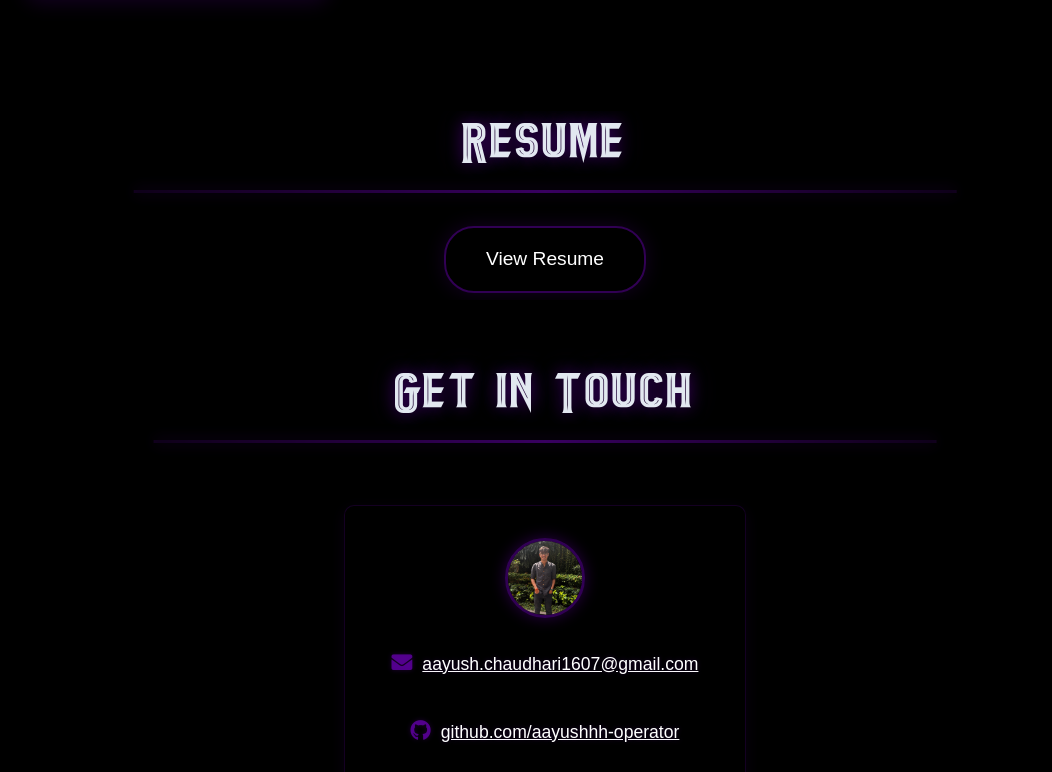
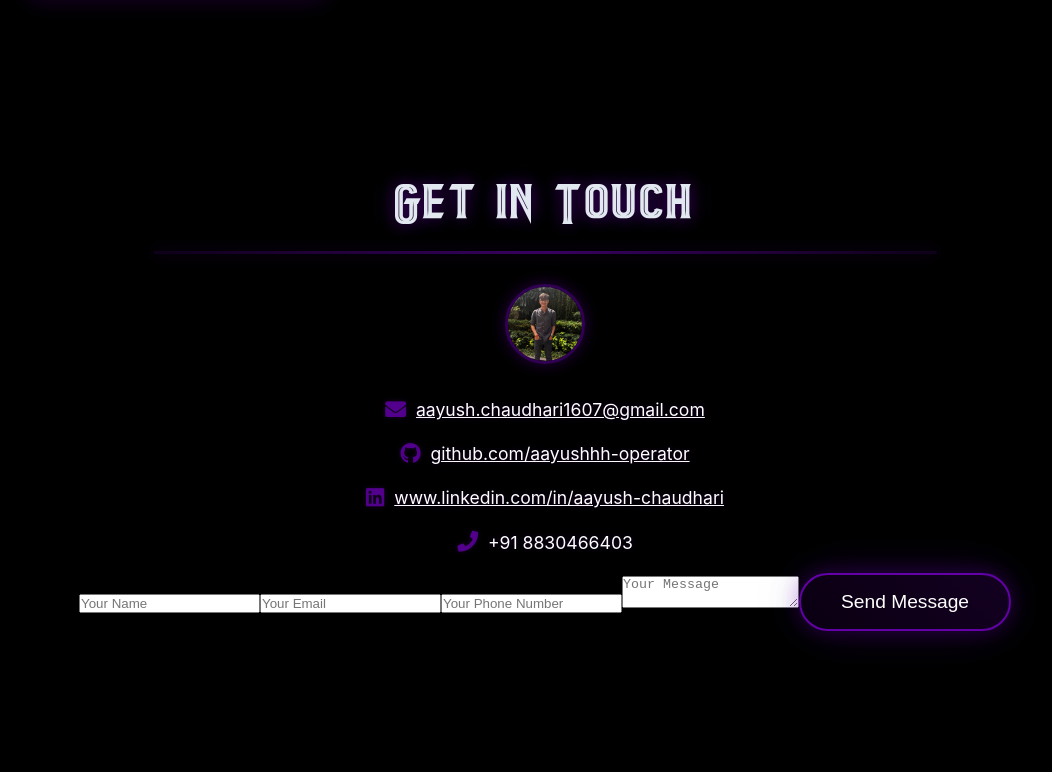
Before and after one commit to aayushhh-operator/Portfolio, a React (Create React App) app: page / in a window 1280 px wide. Shown: the part 5808-6580 px from the top of the page, without its empty margins (95-1147 px from the left). Built offline with nearby package versions, Linux system fonts and the light colour scheme.

Commit message:
Update App.js

```diff
--- a/src/App.js
+++ b/src/App.js
@@ -3,6 +3,7 @@ import './App.css';
 import DecryptedText from './components/DecryptedText';
 import CustomCursor from './components/CustomCursor';
 import ShinyText from './components/ShinyText';
+import emailjs from '@emailjs/browser';
 
 function App() {
   const [animationKey, setAnimationKey] = useState(0);
@@ -10,6 +11,14 @@ function App() {
   const emailRef = React.createRef();
   const phoneRef = React.createRef();
   const messageRef = React.createRef();
+  const [formData, setFormData] = useState({
+    name: '',
+    email: '',
+    phone: '',
+    message: ''
+  });
+  const [sending, setSending] = useState(false);
+  const [buttonText, setButtonText] = useState('Send Message');
 
   const scrollToSection = (e, sectionId) => {
     e.preventDefault();
@@ -30,26 +39,30 @@ function App() {
     return () => window.removeEventListener('scroll', handleScroll);
   }, []);
 
-  const handleSubmit = (event) => {
-    event.preventDefault();
+  const handleInputChange = (e) => {
+    const { name, value } = e.target;
+    setFormData((prev) => ({ ...prev, [name]: value }));
+  };
 
-    const name = nameRef.current.value;
-    const email = emailRef.current.value;
-    const phone = phoneRef.current.value;
-    const message = messageRef.current.value;
-
-    const recipientPhone = '+918830466403'; // Your phone number
-    const smsBody = `From: ${name} (${email})\n\nMessage:\n${message}`;
-
-    const smsLink = `sms:${recipientPhone}?body=${encodeURIComponent(smsBody)}`;
-
-    window.location.href = smsLink;
-
-    // Optionally clear the form after submission
-    nameRef.current.value = '';
-    emailRef.current.value = '';
-    phoneRef.current.value = '';
-    messageRef.current.value = '';
+  const handleEmailJSSubmit = (e) => {
+    e.preventDefault();
+    setSending(true);
+    setButtonText('Sending...');
+    emailjs.send(
+      'service_cfgdao2',
+      'template_c4rdfiq',
+      formData,
+      'SKCOA7bd54hJtWw3a'
+    )
+      .then((result) => {
+        setButtonText('Message sent successfully!');
+        setFormData({ name: '', email: '', phone: '', message: '' });
+        setTimeout(() => setButtonText('Send Message'), 5000);
+      }, (error) => {
+        setButtonText('Failed to send. Try again.');
+        setTimeout(() => setButtonText('Send Message'), 5000);
+      })
+      .finally(() => setSending(false));
   };
 
   return (
@@ -376,23 +389,9 @@ function App() {
           </div>
         </section>
 
-        <section id="resume" className="resume">
-          <ShinyText text="Resume" speed={4} />
-          <div className="resume-container">
-            <a
-              href="https://drive.google.com/file/d/1T4tKKTA4FhzKv2WLEtF30TkhGvsg4gFn/view?usp=drive_link"
-              target="_blank"
-              rel="noopener noreferrer"
-              className="resume-btn"
-            >
-              View Resume
-            </a>
-          </div>
-        </section>
-
         <section id="contact" className="contact">
           <ShinyText text="Get in Touch" speed={4} />
-            <div className="contact-info">
+            <div className="contact-info-row">
               <div className="contact-details">
                 <div className="profile-image">
                   <img src={require('./assets/pic1.jpeg')} alt="Profile" />
@@ -409,11 +408,51 @@ function App() {
                 </p>
                 <p>
                   <i className="fab fa-linkedin"></i>
-                  <a className="links" href="https://www.linkedin.com/in/aayush-chaudhari/" target="_blank" rel="noopener noreferrer">
-                    www.linkedin.com/in/aayush-chaudhari/
+                  <a className="links" href="https://www.linkedin.com/in/aayush-chaudhari" target="_blank" rel="noopener noreferrer">
+                    www.linkedin.com/in/aayush-chaudhari
                   </a>
                 </p>
                 <p><i className="fas fa-phone"></i> +91 8830466403</p>
+              </div>
+              <div className="contact-form-container">
+                <form className="contact-form" onSubmit={handleEmailJSSubmit}>
+                  <input
+                    type="text"
+                    name="name"
+                    placeholder="Your Name"
+                    value={formData.name}
+                    onChange={handleInputChange}
+                    required
+                  />
+                  <input
+                    type="email"
+                    name="email"
+                    placeholder="Your Email"
+                    value={formData.email}
+                    onChange={handleInputChange}
+                    required
+                  />
+                  <input
+                    type="tel"
+                    name="phone"
+                    placeholder="Your Phone Number"
+                    value={formData.phone}
+                    onChange={handleInputChange}
+                    pattern="[0-9]{10,15}"
+                    required
+                  />
+                  <textarea
+                    name="message"
+                    placeholder="Your Message"
+                    value={formData.message}
+                    onChange={handleInputChange}
+                    required
+                  />
+                  <button type="submit" className="contact-btn" disabled={sending}>
+                    {sending && <span className="spinner"></span>}
+                    {buttonText}
+                  </button>
+                </form>
               </div>
             </div>
         </section>
```
